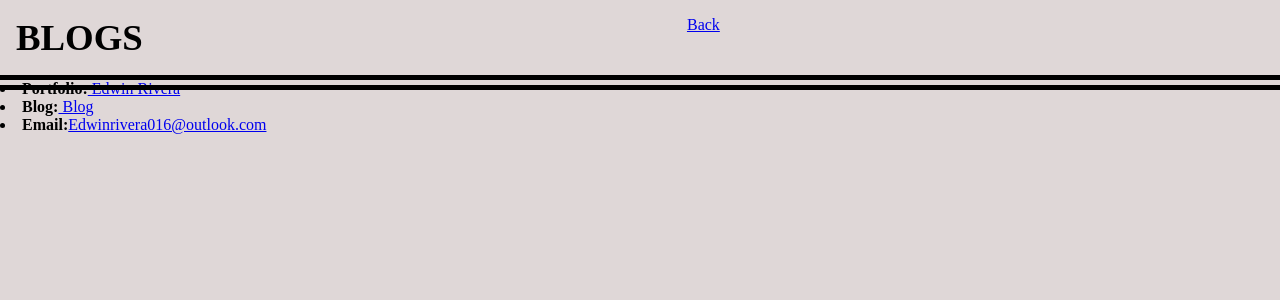
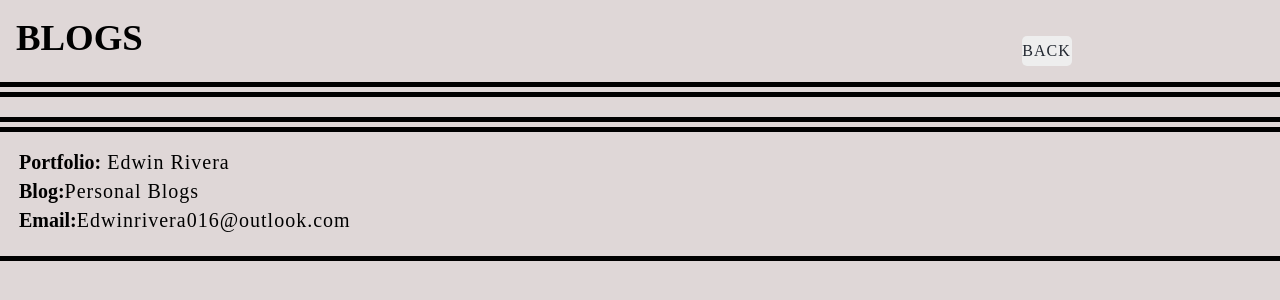
Before and after one commit to EdRivera016/Personal-Blog, a plain HTML site: page blog.html in a window 1280 px wide. Drawn offline with Linux system fonts and the light colour scheme.

Commit message:
added css to blog.html

```diff
--- a/assets/css/blog.css
+++ b/assets/css/blog.css
@@ -29,3 +29,70 @@ h4 {
     position: relative;
     text-transform: uppercase;
 }
+
+.backbutton {
+    order: 1;
+    border-radius: 5px;
+    width: 50px;
+    height: 30px;
+    font-size: 1rem;
+    text-transform: uppercase;
+    display: flex;
+align-items: center;
+justify-content: center;
+text-align: center;
+margin-top: 20px;
+margin-right:-55%;
+cursor: pointer;
+background-color: #eeeeee;
+color: #222831
+}
+
+#blog {
+    display: flex;
+    flex-direction: column;
+    align-items: left;
+    justify-content: center;
+    gap: 20px;
+    margin-top: 20px;
+}
+
+#blog li {
+    border: solid 3px;
+    border-color: black;
+    list-style: none;
+}
+
+#blog .content {
+    font-size: 1.2rem;
+}
+
+footer {
+    padding: 1rem;
+    text-align: left;
+    width: auto;
+    margin-top: 20px;
+    border-top: solid 5px;
+    border-color: black;
+    outline: solid 5px;
+    outline-offset: 5px;
+    outline-color: black;
+}
+
+footer p {
+    font-size: 1.255rem;
+    text-align: center;
+}
+
+footer li {
+    font-size: 1.25rem;
+    text-align: left;
+    padding: 3px;
+    list-style: none;
+}
+
+a {
+    color: var(--lightmodetext);
+    text-decoration: none;
+    letter-spacing: 1px;
+}
--- a/blog.html
+++ b/blog.html
@@ -22,7 +22,7 @@
     <footer>
         <li><strong>Portfolio:</strong><a id="portfolio-page" href="https://edrivera016.github.io/Portfolio/"> Edwin
                 Rivera</a> </li>
-        <li><strong>Blog:</strong><a id="blog-page" href="https://edrivera016.github.io/Personal-Blog/"> Blog</a></li>
+        <li><strong>Blog:</strong><a id="blog-page" href="https://edrivera016.github.io/Personal-Blog/">Personal Blogs</a></li>
         <li><strong>Email:</strong><a id="personal-email"
                 href="mailto:edwinrivera016@outlook.com">Edwinrivera016@outlook.com</a></li>
     </footer>
```
